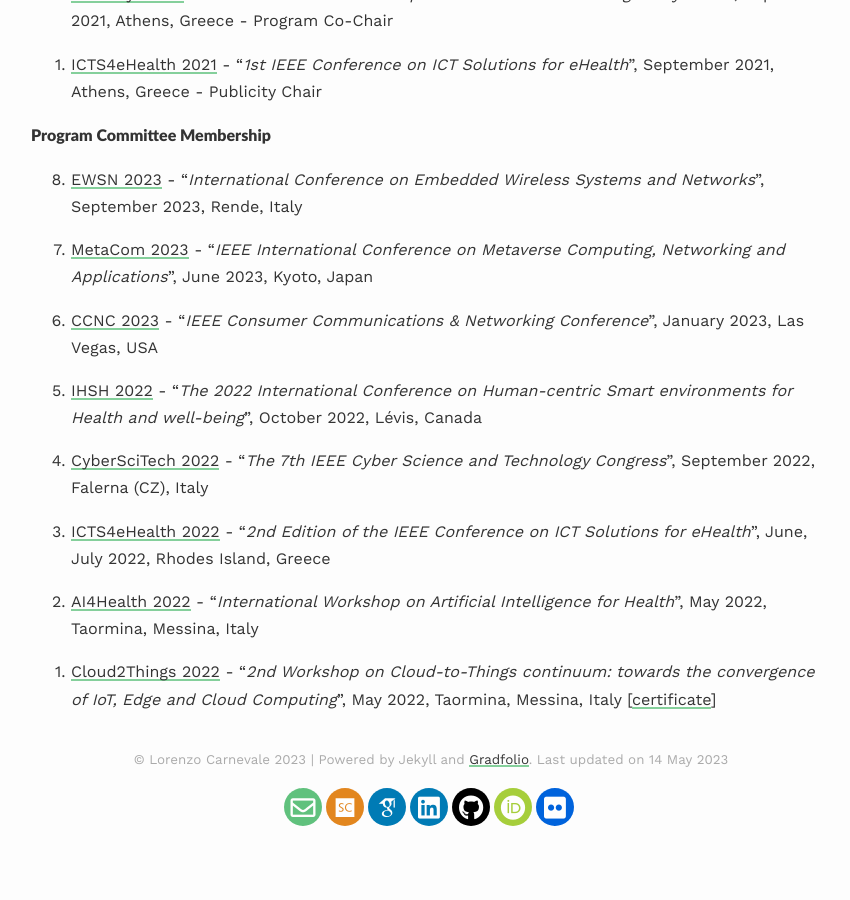
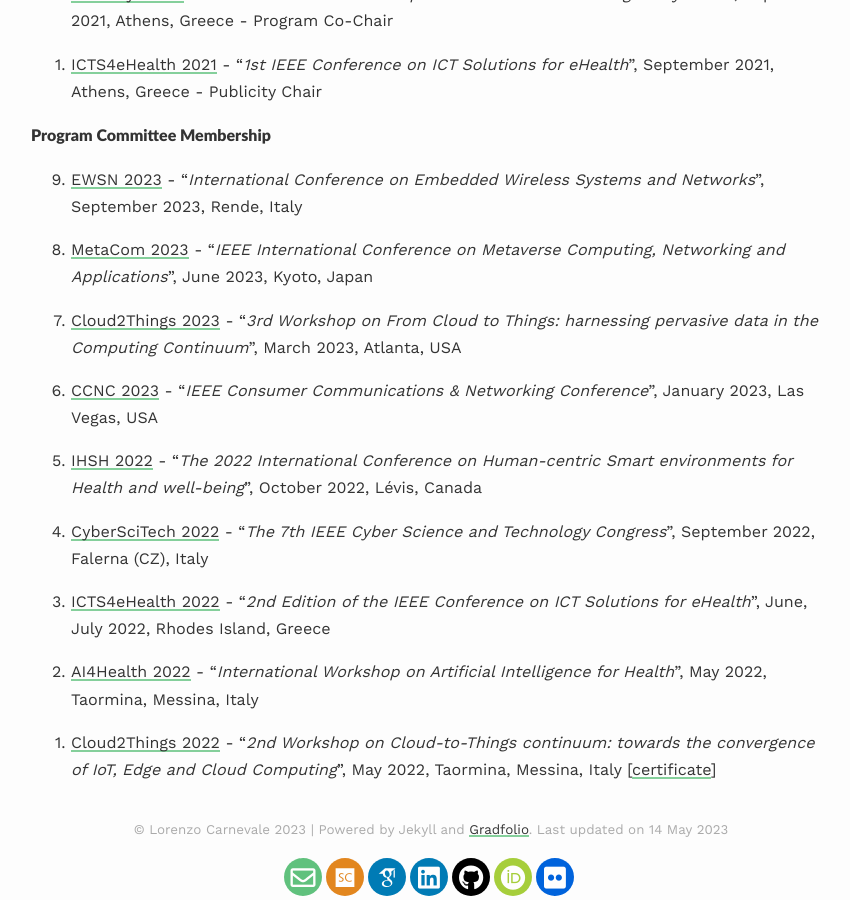
Before and after one commit to lcarnevale/lcarnevale.github.io, a Jekyll site: the page built from _pages/activities.md, in a window 1280 px wide and 900 px high, scrolled down 1533 px. Shown: the whole window, without its empty margins (209-1059 px from the left). Built offline with Jekyll 4.4.1, drawn with Linux system fonts in a browser that asks for light colours; nearby versions of some CDN libraries; some web fonts are replaced; before the commit the page ends 2363 px from its top, so only the background shows below that.

Commit message:
include Cloud2Things

```diff
--- a/_pages/activities.md
+++ b/_pages/activities.md
@@ -55,6 +55,8 @@
 
 0. [MetaCom 2023](https://www.ieee-metacom.org/2023/) - "<i>IEEE International Conference on Metaverse Computing, Networking and Applications</i>", June 2023, Kyoto, Japan
 
+0. [Cloud2Things 2023](https://cloud2things.netsons.org/2023/index.html) - "<i>3rd Workshop on From Cloud to Things: harnessing pervasive data in the Computing Continuum</i>", March 2023, Atlanta, USA
+
 0. [CCNC 2023](https://ccnc2023.ieee-ccnc.org/) - "<i>IEEE Consumer Communications & Networking Conference</i>", January 2023, Las Vegas, USA
 
 0. [IHSH 2022](https://ihsh2022.uqar.ca/) - "<i>The 2022 International Conference on Human-centric Smart environments for Health and well-being</i>", October 2022, Lévis, Canada
```
